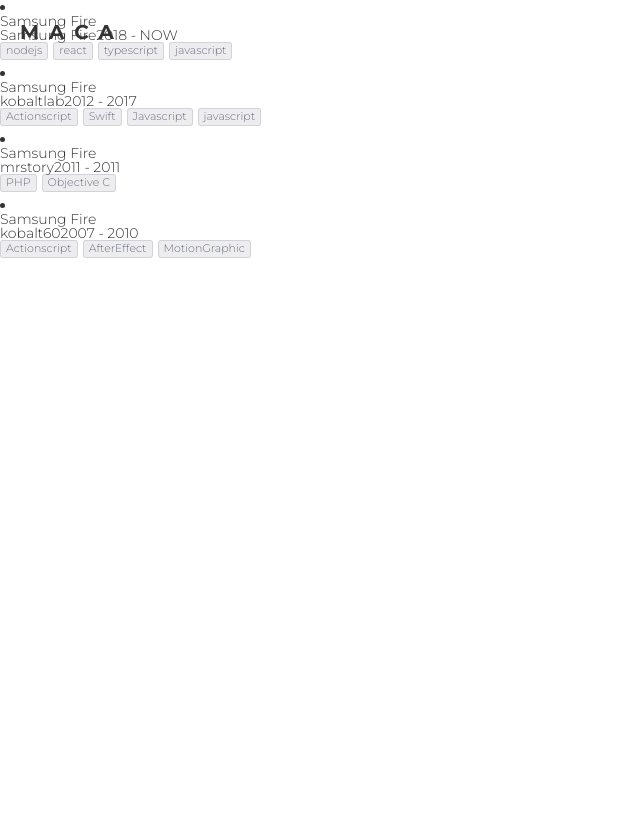
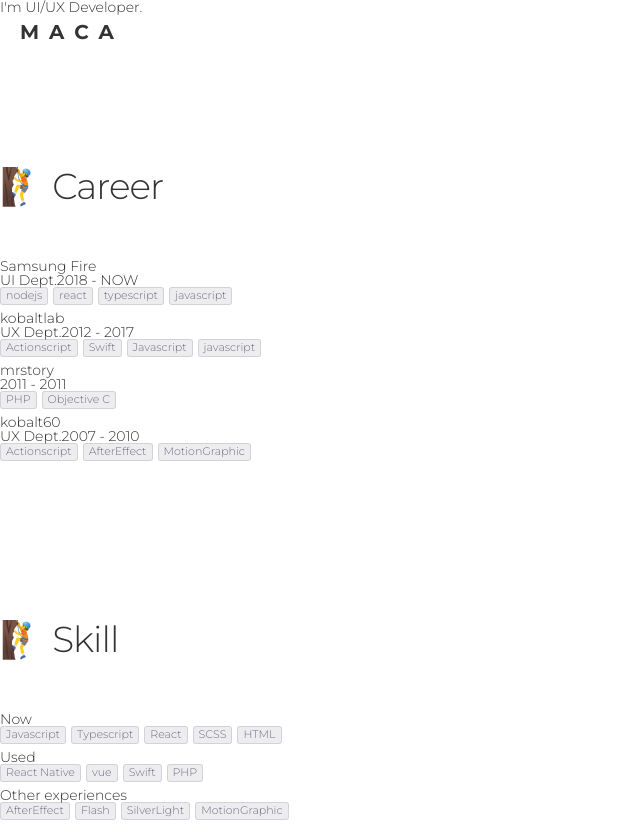
Before and after one commit to macaos/aboutme, a React (Create React App) app in the folder v3/: page /about in a window 1280 px wide. Shown: the whole page, without its empty margins (0-640 px from the left). Before the commit the page ends 800 px from the top, so only its background shows below. Built offline with nearby package versions, Linux system fonts and the light colour scheme; some icons are missing.

Commit message:
Add Career & Skill

```diff
--- a/v3/src/views/About.tsx
+++ b/v3/src/views/About.tsx
@@ -8,9 +8,20 @@
     const CompItem = data.careerInfo.map((item: any, i: number) => {
         return <li className="item">
             <div className="name">
-                <div>Samsung Fire</div>
+                <div>{item.name}</div>
             </div>
-            <div className="part">{item.name}<span className="year">{item.period}</span></div>
+            <div className="part">{item.part}<span className="year">{item.period}</span></div>
+            <div className="skill">
+                <Tags type={'skill'} items={item.tags} />
+            </div>
+        </li>
+    })
+
+    const CompSkillItem = data.skillsInfo.map((item: any, i: number) => {
+        return <li className="item">
+            <div className="name">
+                <div>{item.name}</div>
+            </div>
             <div className="skill">
                 <Tags type={'skill'} items={item.tags} />
             </div>
@@ -19,7 +30,19 @@
     return (
         <div>
             <Header />
-            {CompItem}
+            <div>
+                I'm UI/UX Developer.
+            </div>
+            <h2 className="page-tit">🧗 Career</h2>
+            <ul>
+                {CompItem}
+            </ul>
+
+            <h2 className="page-tit">🧗 Skill</h2>
+            <ul>
+                {CompSkillItem}
+            </ul>
+
         </div>
     );
 };
```
